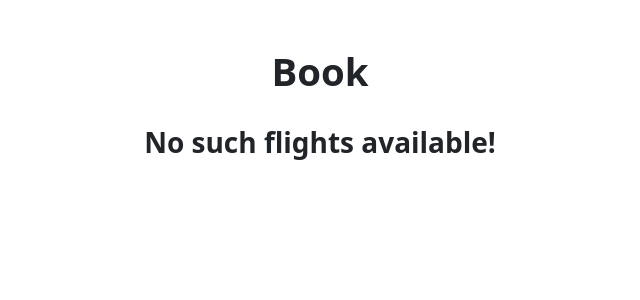
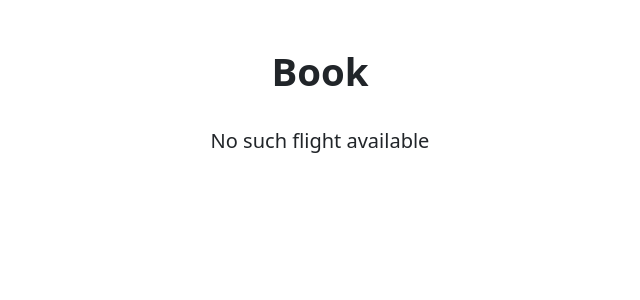
Before and after one commit to danalhazeem/flight, a Next.js app: page /book/1 in a window 1280 px wide. Shown: the top 300 px of the page, without its empty margins (320-960 px from the left). Built offline with nearby package versions, Linux system fonts and the light colour scheme; no server answers.

Commit message:
updated use of flights component, description, service usage

```diff
--- a/pages/book/[flightId].js
+++ b/pages/book/[flightId].js
@@ -6,7 +6,7 @@ import flightService from "@/services/flight.service"
 import bookingService from "@/services/booking.service"
 import 'bootstrap/dist/css/bootstrap.min.css'
 
-export default function Book() {
+export default function BookPage() {
     const [firstName, setFirstName] = useState('')
     const [lastName, setLastName] = useState('')
     const [flights, setFlights] = useState([])
@@ -31,7 +31,7 @@ export default function Book() {
 
     const handleSubmit = (event) => {
         event.preventDefault()
-        bookingService.createBooking({ flightId, firstName, lastName })
+        bookingService.createBooking(flightId, firstName, lastName)
             .then((booking) => {
                 setMessage({ type: 'success', content: 'Booking confirmed, redirecting..' })
                 setTimeout(() => router.push('/bookings'), 2000)
@@ -52,15 +52,15 @@ export default function Book() {
         <>
             <Head>
                 <title>Flight Booking System - Book</title>
-                <meta name="description" content="A Flight Booking System application built using NextJs & Spring Cloud" />
+                <meta name="description" content="A Flight Booking System application built using Nextjs & Spring Cloud" />
                 <meta name="viewport" content="width=device-width, initial-scale=1" />
             </Head>
             <main className='container d-flex flex-column align-items-center mt-4 pt-4'>
                 <h1 className="heading boldest">Book</h1>
                 {flights === null
-                    ? <h3 className="boldest mt-4">No such flights available!</h3>
+                    ? <p className="fs-5 mt-4">No such flight available</p>
                     : <div className='row mt-4 justify-content-center'>
-                        <Flights flights={flights} actionIsBook={true} />
+                        <Flights flights={flights} hasBookingAction={false} />
                         <form className='col-4 mt-4 d-flex flex-column align-items-center text-center' onSubmit={handleSubmit}>
                             <input type='text' aria-label='First Name' className='form-control' placeholder='First Name' value={firstName} onChange={handleFirstNameChange} required />
                             <input type='text' aria-label='Last Name' className='form-control mt-2' placeholder='Last Name' value={lastName} onChange={handleLastNameChange} required />
```
